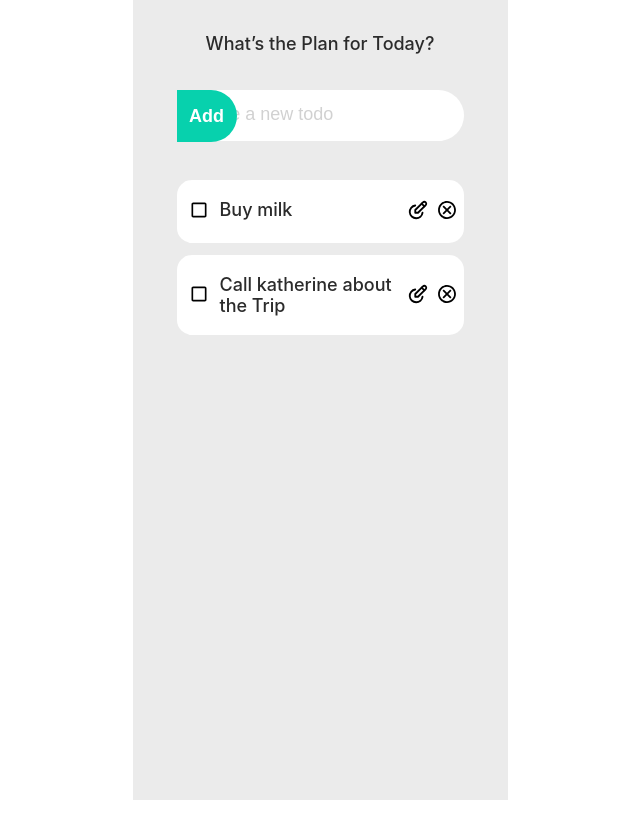
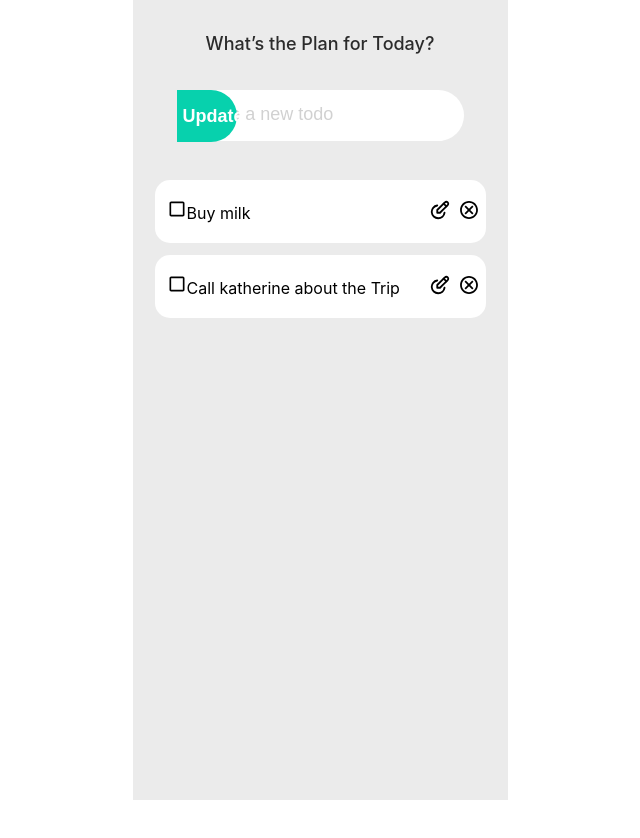
Before and after one commit to muse9312/todo-app, a React (Create React App) app: page / in a window 1280 px wide. Shown: the top 838 px of the page, without its empty margins (320-960 px from the left). After the commit the page ends 800 px from the top, so only its background shows below. Built offline with nearby package versions, Linux system fonts and the light colour scheme.

Commit message:
code feedback

```diff
--- a/src/components/Text.jsx
+++ b/src/components/Text.jsx
@@ -4,7 +4,6 @@ const Text = ({ label }) => {
     return (
         <div className="text">
             <span >{label}</span>
-
         </div>
     )
 }
--- a/src/components/TodoItem.jsx
+++ b/src/components/TodoItem.jsx
@@ -15,9 +15,11 @@ const TodoItem = ({ title }) => {
 
 
     return (
+        // item checked
 
-        <div className={isChecked ? "item checked" : "item"}>
-            <div className="item-lfcontent">
+        // <div className={isChecked ? "item checked" : "item"}>
+        <div className={`item ${isChecked ? 'checked' : ''}`}>
+            <div className="todo-list__item--lfcontent">
                 <button type="button" className="icon-button" onClick={handleChecked}>
                     {isChecked ? <IoCheckbox size={20} /> : <MdCheckBoxOutlineBlank size={20} />}
                 </button>
--- a/src/pages/Main.jsx
+++ b/src/pages/Main.jsx
@@ -1,24 +1,24 @@
-import React from 'react'
-import Text from '../components/Text'
-import Input from '../components/Input'
-import TodoItem from '../components/TodoItem'
+import React from "react";
+import Text from "../components/Text";
+import Input from "../components/Input";
+import TodoItem from "../components/TodoItem";
 
 const Main = () => {
     return (
         <div className="content">
             <div className="content-wrap">
-                <Text label={'What’s the Plan for Today?'} />
+                <div className="content-top">
+                    <Text label={"What’s the Plan for Today?"} />
+                    <Input onClick={() => { }} label={"Update"} />
+                </div>
+                <div className="item-wapper">
+                    <TodoItem title={"Buy milk"} />
+                    <TodoItem title={"Call katherine about the Trip"} />
 
-                <Input onClick={() => { }} label={'Add'} />
-                <div className="item-wapper">
-                    <TodoItem title={'Buy milk'} />
-                    <TodoItem title={'Call katherine about the Trip'} />
                 </div>
             </div>
+        </div>
+    );
+};
 
-
-        </div>
-    )
-}
-
-export default Main
+export default Main;
--- a/src/styles/page.scss
+++ b/src/styles/page.scss
@@ -10,7 +10,10 @@
 
     &-wrap {
         height: 100%;
-        padding: 33px 44px;
+    }
+
+    &-top {
+        padding: 33px 44px 0;
     }
 }
 
@@ -31,7 +34,6 @@
 
 .input {
     width: 100%;
-
     padding: 18px 22px;
     border: none;
     border-radius: 45px;
@@ -48,9 +50,7 @@
 
 .btn {
     position: absolute;
-
     width: 60px;
-
     height: 52px;
     border: none;
     border-top-right-radius: 45px;
@@ -65,19 +65,17 @@
     }
 }
 
-.btn.update {
-    width: 77px;
-    background: #d129ec;
-}
-
 //  todoItem
 
 .item-wapper {
     display: flex;
     flex-direction: column;
+    padding: 0 22px;
     gap: 12px 0;
     margin-top: 39px;
 }
+
+//
 
 .item {
     display: flex;
@@ -111,6 +109,24 @@
     }
 }
 
+// .todo-list {
+//     // list 묶음 스타일
+//     &__item {
+//         // item 스타일
+//         &-lfcontent {
+//             display: flex;
+//             gap: 0 11px;
+
+//             span {
+//                 color: #2b2b2b;
+//                 font-size: 18px;
+//                 font-weight: 500;
+//             }
+//         }
+//     }
+
+// }
+
 .item.checked {
     background: #f7f7f7;
 }
```
